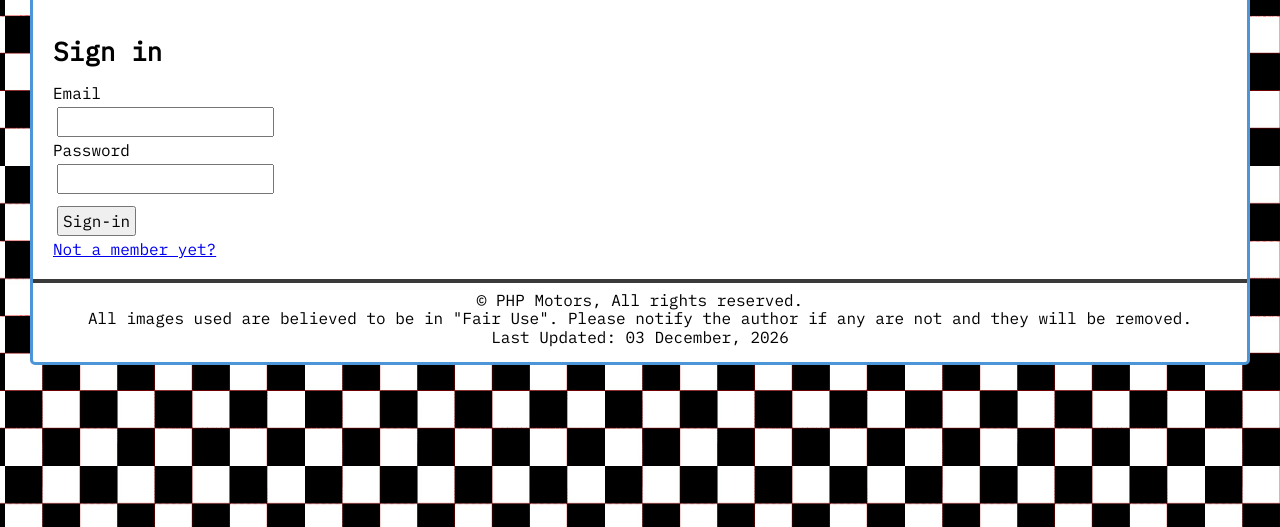
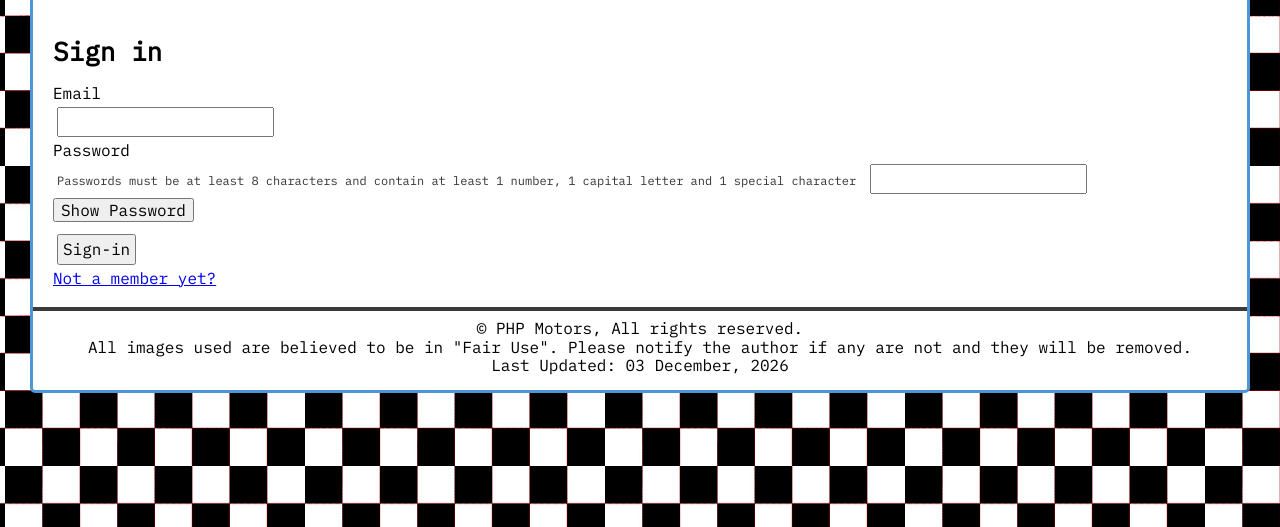
Before and after one commit to hig19011/CSE-340, a PHP site: page /phpmotors/accounts/index.php?action=login-page in a window 1280 px wide. Shown: the part 164-691 px from the top of the page. Run offline with PHP 8.4, Linux system fonts and the light colour scheme; data comes from the database, SQL or seed files in the repository; some web fonts are replaced.

Commit message:
Enhancement 5

```diff
--- a/phpmotors/accounts/index.php
+++ b/phpmotors/accounts/index.php
@@ -4,9 +4,13 @@
 
 // Get the database connection file
 require_once '../library/connections.php';
+// Get the functions library
+require_once '../library/functions.php';
+
 // Get the PHP Motors model for use as needed
 require_once '../model/main-model.php';
 require_once '../model/accounts-model.php';
+
 
 // consolidate page titles and path to avoid magic strings
 $loginTitle = 'Login';
@@ -34,14 +38,20 @@ switch ($action) {
     $clientEmail = filter_input(INPUT_POST, 'clientEmail', FILTER_SANITIZE_EMAIL);
     $clientPassword = filter_input(INPUT_POST, 'clientPassword', FILTER_SANITIZE_STRING);
 
+    $clientEmail = checkEmail($clientEmail);
+    $checkPassword = checkPassword($clientPassword);
+
     // Check for missing data
-    if (empty($clientFirstName) || empty($clientLastName) || empty($clientEmail) || empty($clientPassword)) {
+    if (empty($clientFirstName) || empty($clientLastName) || empty($clientEmail) || empty($checkPassword)) {
       $message = '<p class="errorMessage">Please provide information for all empty form fields.</p>';
       break;
     }
 
+    // Hash the checked password
+    $hashedPassword = password_hash($clientPassword, PASSWORD_DEFAULT);
+
     // Send the data to the model
-    $regOutcome = regClient($clientFirstName, $clientLastName, $clientEmail, $clientPassword);
+    $regOutcome = regClient($clientFirstName, $clientLastName, $clientEmail, $hashedPassword);
 
     // Check and report the result
     if ($regOutcome === 1) {
@@ -61,6 +71,15 @@ switch ($action) {
     $clientEmail = filter_input(INPUT_POST, 'clientEmail', FILTER_SANITIZE_EMAIL);
     $clientPassword = filter_input(INPUT_POST, 'clientPassword', FILTER_SANITIZE_STRING);
 
+    $clientEmail = checkEmail($clientEmail);
+    $checkPassword = checkPassword($clientPassword);
+
+    // Check for missing data
+    if (empty($clientEmail) || empty($checkPassword)) {
+      $message = '<p class="errorMessage">Please provide information for all empty form fields.</p>';
+      break;
+    }
+
     break;
   case 'login-page':
     $pageTitle = $loginTitle;
--- a/phpmotors/css/style.css
+++ b/phpmotors/css/style.css
@@ -512,26 +512,53 @@ h2 {
   display: none !important;
 }
 
-.forms label {
+form label {
   display: block;
 }
 
-.forms input {
+form input {
   display: block;
   padding: 4px;
   margin: 4px;
 }
 
-.forms input[type="submit"] {
+form input[type="submit"] {
   margin-top: 12px;
 }
 
+form select,
+form textarea {
+  margin: 4px;
+}
+
+form input#clientPassword {
+  display: inline;
+}
+
+.validatedForm input:invalid {
+  border: 1px solid red;
+}
+
+.validatedForm input:required:valid {
+  border: 1px solid green;
+}
+
+.validatedForm input:focus:invalid {
+  background-color: pink;
+}
+
 .errorMessage {
-  color: red;
+  color: #c00000;
 }
 
 .successMessage {
-  color: #4c96d7;
+  color: #1269b6;
+}
+
+.subtext {
+  font-size: 12px;
+  color: #333333;
+  margin-left: 4px;
 }
 
 @media screen and (min-width: 800px) {
--- a/phpmotors/index.php
+++ b/phpmotors/index.php
@@ -4,6 +4,9 @@
 
 // Get the database connection file
 require_once 'library/connections.php';
+// Get the functions library
+require_once 'library/functions.php';
+
 // Get the PHP Motors model for use as needed
 require_once 'model/main-model.php';
 
--- /dev/null
+++ b/phpmotors/js/library.js
@@ -0,0 +1,14 @@
+const passwordButton = document.querySelector("#passwordButton");
+if(passwordButton != null) {
+  passwordButton.addEventListener("click", ()=> {
+    let passwordInput = document.getElementById("clientPassword");
+    let type = passwordInput.getAttribute("type");
+    if(type == "password") {
+      passwordInput.setAttribute("type", "text");
+      passwordButton.innerHTML = "Hide Password";
+    } else {
+      passwordInput.setAttribute("type", "password");
+      passwordButton.innerHTML = "Show Password";
+    }
+  });
+}
--- /dev/null
+++ b/phpmotors/library/functions.php
@@ -0,0 +1,31 @@
+<?php
+
+// Validate that the email has the correct format
+function checkEmail($clientEmail){
+  $valEmail = filter_var($clientEmail, FILTER_VALIDATE_EMAIL);
+  return $valEmail;
+}
+
+// Check the password for a minimum of 8 characters,
+// at least one 1 capital letter, at least 1 number and
+// at least 1 special character
+function checkPassword($clientPassword){
+  $pattern = '/^(?=.*[[:digit:]])(?=.*[[:punct:]])(?=.*[A-Z])(?=.*[a-z])([^\s]){8,}$/';
+  return preg_match($pattern, $clientPassword);
+}
+
+
+// This is a way to build up the nav menu for reuse.  It is less than ideal to bury code in a string
+// because it prevents the developer from using the tools built into most IDEs from validating
+// the syntax at design time.
+function buildNav($classifications) {
+  $nav = '<div>';
+  $nav .= '<ul>';
+  $nav .= '<li><a href="/phpmotors" title="View the PHP Motors home page">Home</a></li>';
+  foreach($classifications as $navItem) {
+    $nav .= '<li><a href="/phpmotors/index.php?action='.urldecode($navItem->classificationName).'" title="View our '.$navItem->classificationName.' product line">'.$navItem->classificationName.'</a></li>';
+  }
+  $nav .= '</ul>';
+  $nav .= '</div>';
+  return $nav;
+}
--- a/phpmotors/modules/template-core.php
+++ b/phpmotors/modules/template-core.php
@@ -13,7 +13,8 @@
         <?php require $_SERVER['DOCUMENT_ROOT'].'/phpmotors/modules/header.php' ?>
       </header>
       <nav>
-        <?php require $_SERVER['DOCUMENT_ROOT'].'/phpmotors/modules/nav.php' ?>
+        <!-- <?php require $_SERVER['DOCUMENT_ROOT'].'/phpmotors/modules/nav.php' ?> -->
+        <?php $nav = buildNav($navList); echo $nav; ?>
       </nav>
       <main>
         <?php require $_SERVER['DOCUMENT_ROOT'].$contentPath ?>
@@ -21,5 +22,6 @@
       <footer>
         <?php require $_SERVER['DOCUMENT_ROOT'].'/phpmotors/modules/footer.php'?>
       </footer>
+      <script src="/phpmotors/js/library.js"></script>
   </body>
 </html>
--- a/phpmotors/scss/style.scss
+++ b/phpmotors/scss/style.scss
@@ -9,6 +9,8 @@ $light-blue: #a6cbeb;
 $gray: #8d8d8d;
 $darker-gray: #636363;
 $light-gray: #bababa;
+$deep-blue: #1269b6;
+$red: #c00000;
 
 html,
 body{
@@ -148,7 +150,8 @@ h2 {
 .hide-me  {
   display:none !important;
 }
-.forms {
+
+form {
   label {
     display:block;
   }
@@ -160,14 +163,42 @@ h2 {
   input[type="submit"]{
     margin-top: 12px;
   }
+  select,
+  textarea {
+    margin:4px;
+  }
+
+  input#clientPassword {
+    display:inline;
+  }
+
+}
+
+.validatedForm {
+  input:invalid{
+    border: 1px solid red;
+  }
+  input:required:valid{
+    border: 1px solid green;
+  }
+
+  input:focus:invalid {
+    background-color: pink;
+  }
 }
 
 .errorMessage {
-  color: red;
+  color: $red;
 }
 
 .successMessage {
-  color: $blue;
+  color: $deep-blue;
+}
+
+.subtext {
+  font-size: 12px;
+  color: #333333;
+  margin-left: 4px;
 }
 
 @media screen and (min-width: 800px){
--- a/phpmotors/vehicles/index.php
+++ b/phpmotors/vehicles/index.php
@@ -4,10 +4,14 @@
 
 // Get the database connection file
 require_once '../library/connections.php';
+// Get the functions library
+require_once '../library/functions.php';
+
 // Get the PHP Motors model for use as needed
 require_once '../model/main-model.php';
 require_once '../model/vehicles-model.php';
 require_once '../library/vehicle.php';
+
 
 // consolidate page titles and path to minimize magic strings
 $addClassificationTitle = 'Add Car Classification';
@@ -48,7 +52,7 @@ switch ($action) {
     $vehicle->invThumbnail = filter_input(INPUT_POST, 'invThumbnail',FILTER_SANITIZE_STRING);
     $vehicle->invMake = filter_input(INPUT_POST, 'invMake',FILTER_SANITIZE_STRING);
     $vehicle->invModel = filter_input(INPUT_POST, 'invModel',FILTER_SANITIZE_STRING);
-    $vehicle->invPrice = filter_input(INPUT_POST, 'invPrice',FILTER_SANITIZE_NUMBER_FLOAT);
+    $vehicle->invPrice = filter_input(INPUT_POST, 'invPrice',FILTER_SANITIZE_NUMBER_FLOAT, FILTER_FLAG_ALLOW_FRACTION );
     $vehicle->invStock = filter_input(INPUT_POST, 'invStock',FILTER_SANITIZE_NUMBER_INT);
 
     // Check for missing data
--- a/phpmotors/view/add-classification.php
+++ b/phpmotors/view/add-classification.php
@@ -9,7 +9,9 @@
 <form method="post" class="forms">
 
   <label for="carClassification">Name:</label>
-  <input type="text" id="carClassification" name="classificationName" >
+  <input type="text" id="carClassification" name="classificationName"
+    <?php if(isset($classificationName)){echo "value='$classificationName'";} ?>
+    required>
 
   <input type="submit" name="submit" id="addBtn" value="Add Classification">
   <input type="hidden" name="action" value="add-classification">
--- a/phpmotors/view/login.php
+++ b/phpmotors/view/login.php
@@ -6,13 +6,17 @@
   }
 ?>
 
-<form method="post" class="forms">
+<form method="post">
 
   <label for="clientEmail">Email</label>
-  <input type="email" id="clientEmail" name="clientEmail" required>
+  <input type="email" id="clientEmail" name="clientEmail"
+    <?php if(isset($clientEmail)){echo "value='$clientEmail'";}  ?>
+    required>
   <label for="clientPassword">Password</label>
-  <input type="password" id="clientPassword" name="clientPassword" required>
-
+  <span class="subtext">Passwords must be at least 8 characters and contain at least 1 number, 1 capital letter and 1 special character</span>
+  <input type="password" id="clientPassword" name="clientPassword" required
+  pattern="(?=^.{8,}$)(?=.*\d)(?=.*\W+)(?![.\n])(?=.*[A-Z])(?=.*[a-z]).*$">
+  <button id="passwordButton" type="button">Show Password</button>
   <input type="submit" value="Sign-in">
   <a href="/phpmotors/accounts/index.php?action=register-page">Not a member yet?</a>
   <input type="hidden" name="action" value="login">
```
Also changed, not shown: phpmotors/view/add-vehicle.php (+26 -9 lines), phpmotors/view/register.php (+14 -6 lines), phpmotors/css/style.min.css, 3 other files.
